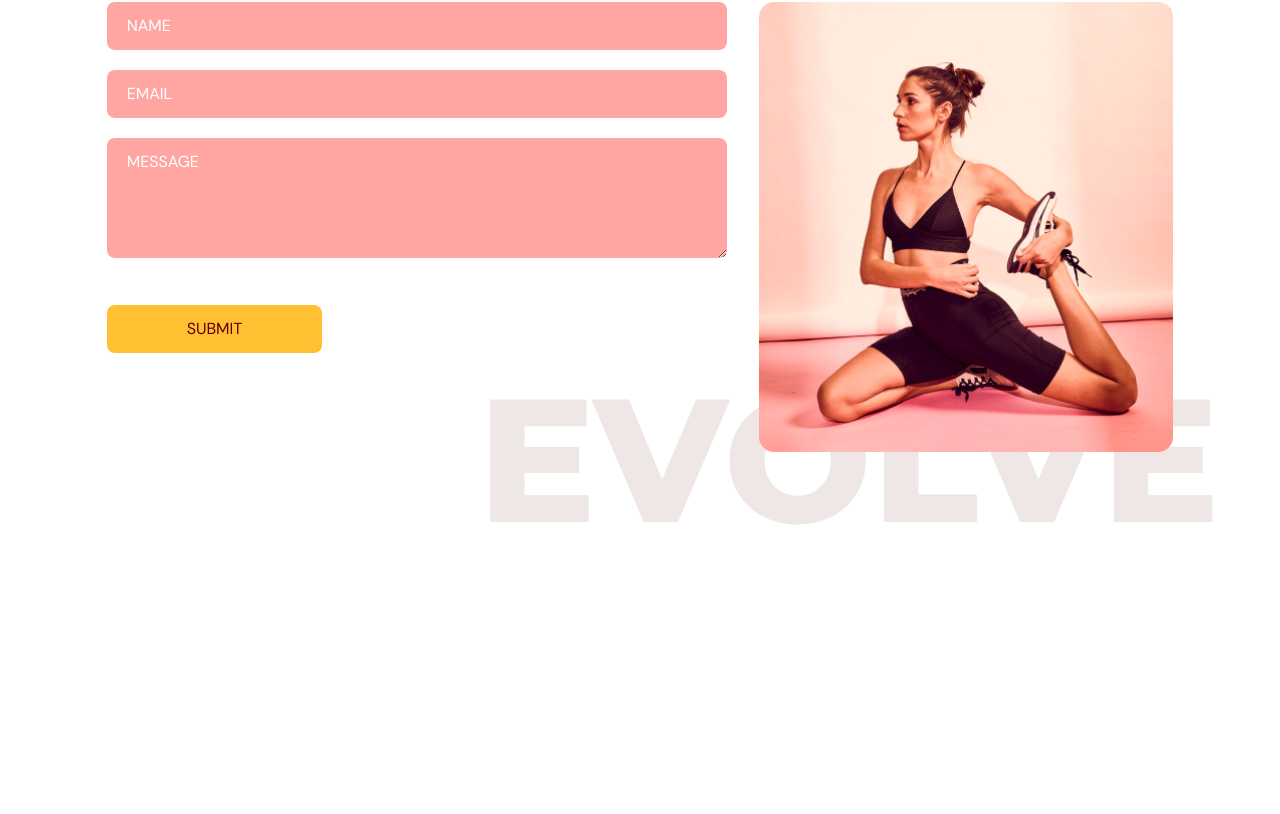
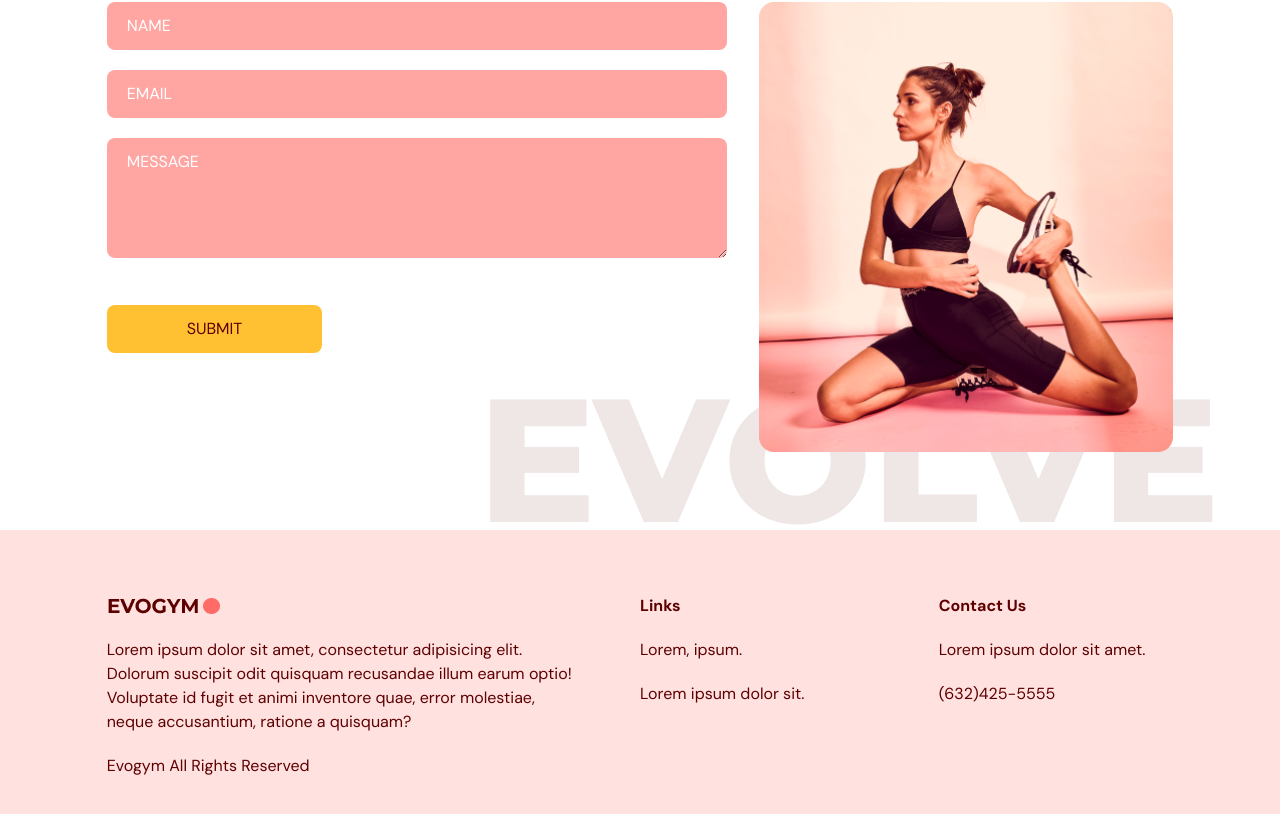
Before and after one commit to kujerocoding/typescript-practice, a React (Vite) app: page / in a window 1280 px wide. Shown: the part 3371-4185 px from the top of the page. Before the commit the page ends 3903 px from the top, so only its background shows below. Built offline with nearby package versions, Linux system fonts and the light colour scheme.

Commit message:
Add footer component and add elements to it

```diff
--- a/src/App.tsx
+++ b/src/App.tsx
@@ -5,6 +5,7 @@
 import Benefits from "@/scenes/benefits";
 import OurClasses from "@/scenes/ourclasses";
 import ContactUs from "@/scenes/contactus";
+import Footer from '@/scenes/footer'
 
 
 
@@ -32,6 +33,8 @@
       <Benefits setSelectedPage={setSelectedPage}/>
       <OurClasses setSelectedPage={setSelectedPage}/>
       <ContactUs setSelectedPage={setSelectedPage}/>
+      <Footer setSelectedPage={setSelectedPage}/>
+
     </div>
     </>
   )
--- /dev/null
+++ b/src/scenes/footer/index.tsx
@@ -0,0 +1,32 @@
+
+import Logo from '@/assets/images/Logo.png'
+
+
+
+
+const Footer = () => {
+  return (
+    <footer className='bg-primary-100 py-16'>
+        <div className='justify-content mx-auto w-5/6 gap-16 md:flex'>
+            <div className='mt-16 basis-1/2 md:mt-0'>
+                <img src={Logo} alt="logo" />
+                <p className='my-5'>Lorem ipsum dolor sit amet, consectetur adipisicing elit. Dolorum suscipit odit quisquam recusandae illum earum optio! Voluptate id fugit et animi inventore quae, error molestiae, neque accusantium, ratione a quisquam?</p>
+                <p>Evogym All Rights Reserved</p>
+            </div>
+            <div className='mt-16 basis-1/4 md:mt-0'>
+                <h4 className='font-bold'>Links</h4>
+                <p className='my-5'>Lorem, ipsum.</p>
+                <p className='my-5'>Lorem ipsum dolor sit.</p>
+            </div>
+            <div className='mt-16 basis-1/4 md:mt-0'>
+                <h4 className='font-bold'>Contact Us</h4>
+                <p className='my-5'>Lorem ipsum dolor sit amet.</p>
+                <p className='my-5'>(632)425-5555</p>
+            </div>
+
+        </div>
+    </footer>
+  )
+}
+
+export default Footer
```
